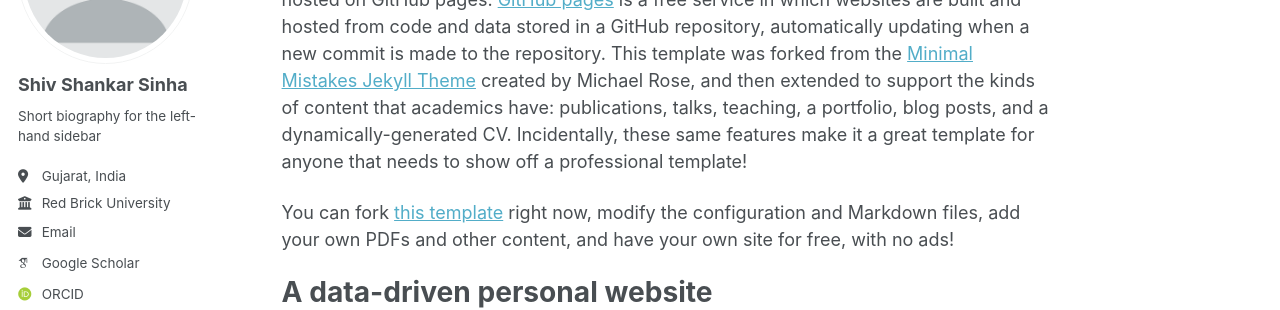
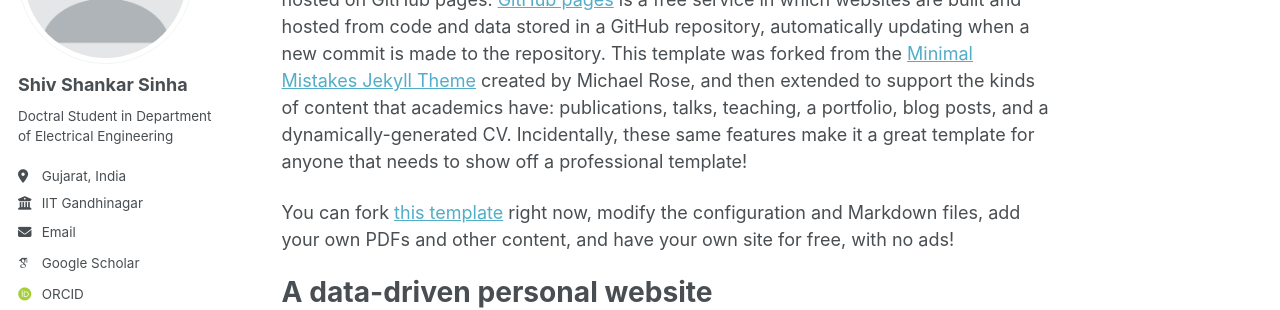
Before and after one commit to shivshankar-sinha/shivshankar-sinha.github.io, a Jekyll site: the page built from _pages/about.md, in a window 1280 px wide. Shown: the part 212-522 px from the top of the page. Built offline with Jekyll 4.4.1, drawn with Linux system fonts in a browser that asks for light colours; some web fonts are replaced; a script bundle is joined from its source files by our own code; library files that are not in the unit come from our copies.

Commit message:
Update _config.yml

```diff
--- a/_config.yml
+++ b/_config.yml
@@ -26,11 +26,13 @@ author:
   avatar           : "profile.png"
   name             : "Shiv Shankar Sinha"
   pronouns         : # example: "she/her"
-  bio              : "Short biography for the left-hand sidebar"
+  bio              : "Doctral Student in Department of Electrical Engineering"
   location         : "Gujarat, India"
-  employer         : "Red Brick University"
+  employer         : "IIT Gandhinagar"
   uri              : # URL
-  email            : "none@example.org"
+  email            : "shivshankar.1649@gmail.com"
+  email            : "shiv.sinha@iitgn.ac.in"
+
 
   # Academic websites
   academia         : # URL
```
